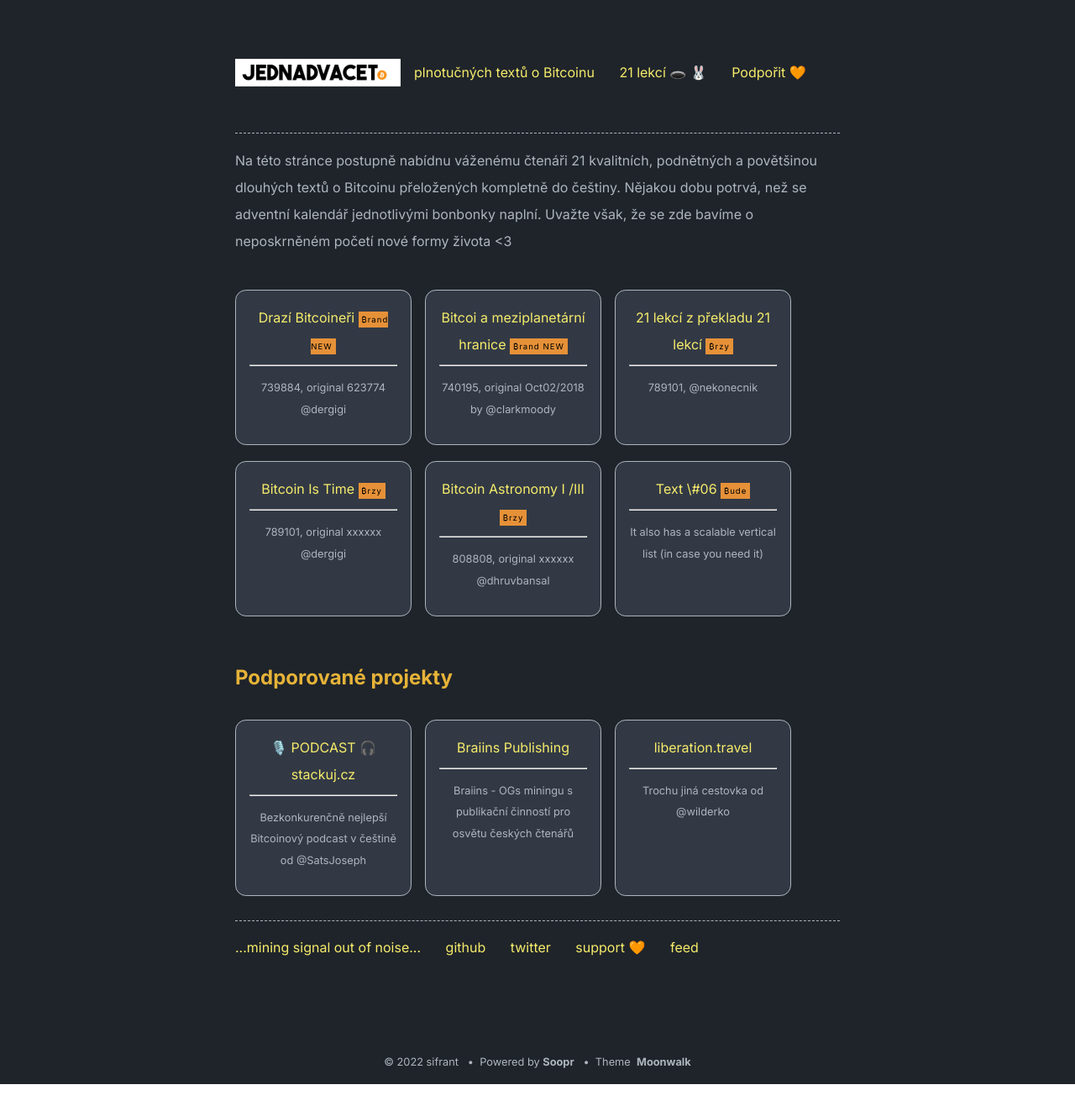
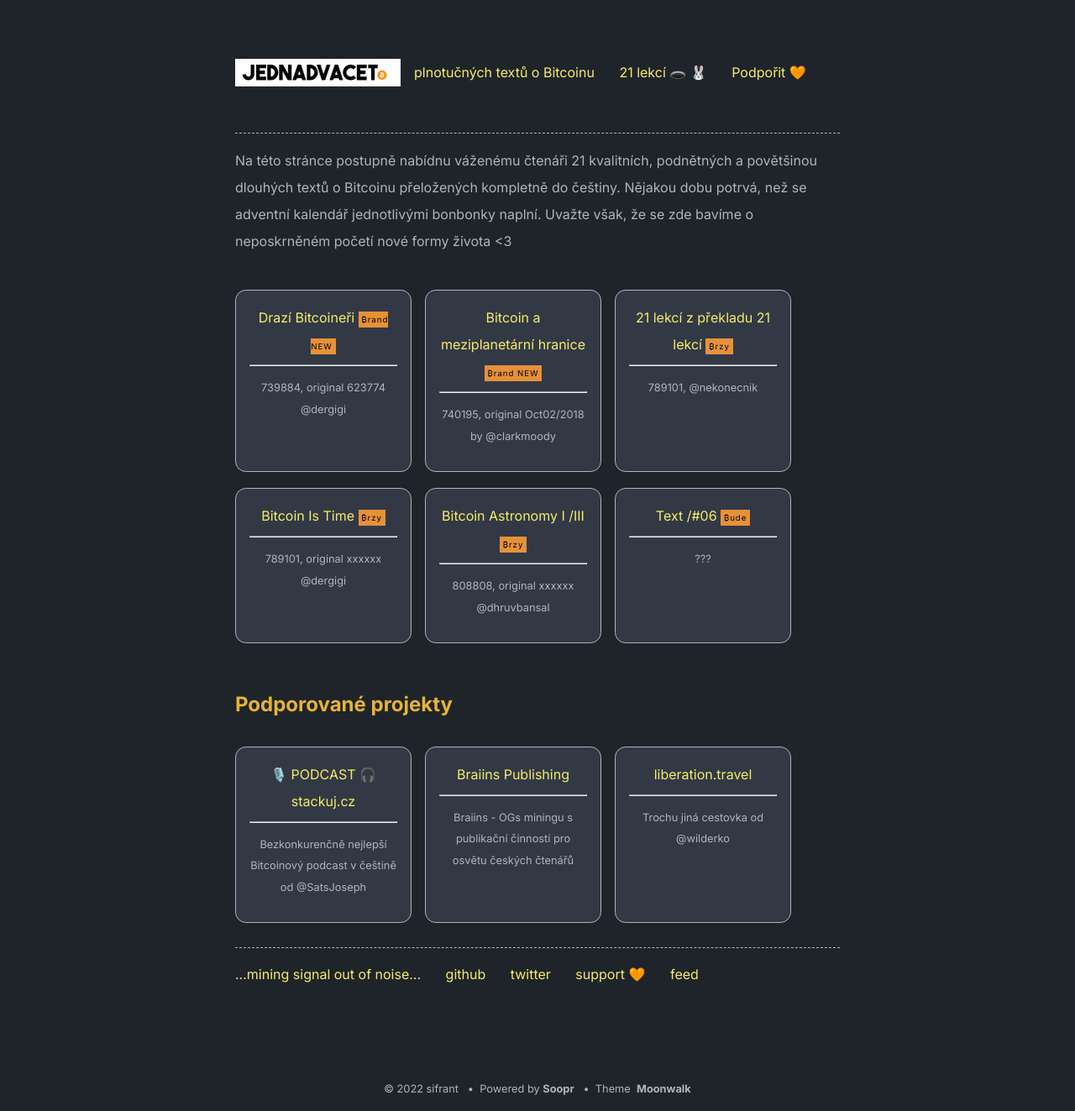
Before and after one commit to abhinavs/moonwalk, a Jekyll site: the page built from index.md, in a window 1280 px wide. Shown: the whole page at 84% size. Built offline with Jekyll 4.4.1, drawn with Linux system fonts in a browser that asks for light colours; before the commit the page ends 1291 px from its top, so only the background shows below that.

Commit message:
typo fix

```diff
--- a/_data/home.yml
+++ b/_data/home.yml
@@ -21,7 +21,7 @@ project_entries:
     desc: 739884, original 623774 @dergigi
     highlight: ₿rand NEW
 
-  - title: Bitcoi a meziplanetární hranice
+  - title: Bitcoin a meziplanetární hranice
     url: ./posts/0740195-btc-mezi-planety
     desc: 740195, original Oct02/2018 by @clarkmoody
     highlight: ₿rand NEW
@@ -41,9 +41,9 @@ project_entries:
     desc: 808808, original xxxxxx @dhruvbansal
     highlight: ₿rzy
 
-  - title: Text \#06
+  - title: Text /#06
     url: overview-post
-    desc: It also has a scalable vertical list (in case you need it)
+    desc: ???
     highlight: ₿ude
 
 #  - title: Project 7
```
